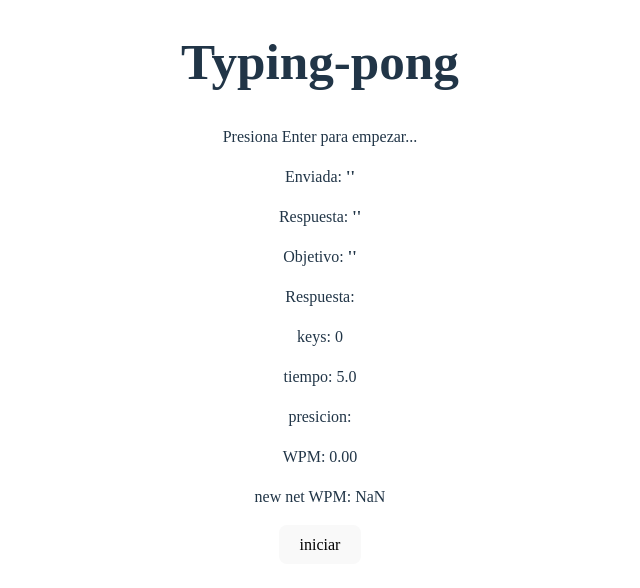
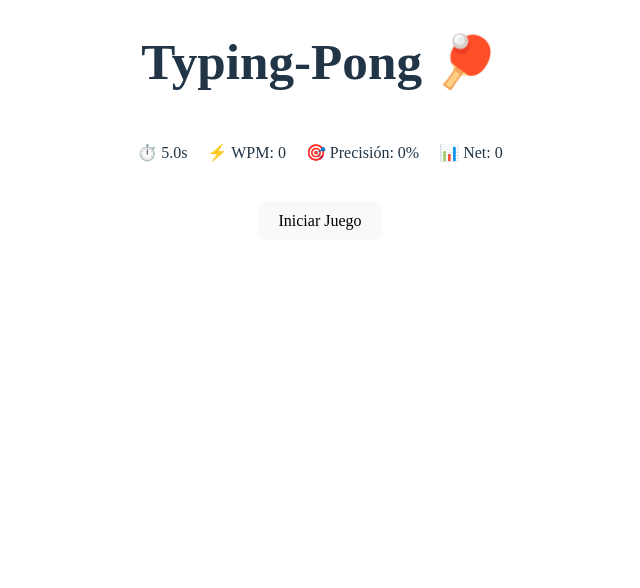
Before and after one commit to hugosimon369/typing-pong, a React (Vite) app: page / in a window 1280 px wide. Shown: the top 588 px of the page, without its empty margins (320-960 px from the left). Built offline with nearby package versions, Linux system fonts and the light colour scheme.

Commit message:
v 0.6.0 funcional. Ciclo infinito activo. Verificación de existencia implementada.

```diff
--- a/src/components/Game.jsx
+++ b/src/components/Game.jsx
@@ -1,185 +1,198 @@
 import { useEffect, useState } from 'react'
 
 function Game() {
+    // --- ESTADOS DEL JUEGO ---
+    const [play, setPlay] = useState(false)
+    const [gameOver, setGameOver] = useState(false)
+    const [target, setTarget] = useState("")         // Palabra que responde la máquina
+    const [palabra, setPalabra] = useState("")       // Lo que escribe el usuario
+    const [palabraEnviada, setPalabraEnviada] = useState("") // Disparador de la API
+    const [usedWords, setUsedWords] = useState([])   // Historial para no repetir
+    const [language, setLanguage] = useState('es')
 
-    const [play, setPlay] = useState(false)
-
-    const [key, setKey] = useState()
-
-    const [target, setTarget] = useState("")
-
-    const [palabra, setPalabra] = useState("")
-
-    const [palabraEnviada, setPalabraEnviada] = useState()
-
-    const [usedWords, setUsedWords] = useState([])
-
+    // --- MÉTRICAS ---
     const [startTime, setStartTime] = useState(null)
-
-    const [gameOver, setGameOver] = useState(false)
-
+    const [timeLeft, setTimeLeft] = useState(5)
     const [wpm, setWpm] = useState(0)
-
-    const [accuracy, setAccuracy] = useState()
-
-    const [timeInMinutes, setTimeInMinuetes] = useState()
-
-    const [timeLeft, setTimeLeft] = useState(5)
-
+    const [accuracy, setAccuracy] = useState(0)
     const [keyUsed, setKeyUsed] = useState(0)
 
-    const [playerUno, setPlayerUno] = useState(false)
+    // Cálculo visual (evita NaN si es 0)
+    const netWpm = wpm > 0 ? (wpm * accuracy) / 100 : 0;
 
-    const [playerDos, setPlayerDos] = useState(false)
+    // 1. MANEJO DE TECLAS (INPUT)
+    useEffect(() => {
+        if (!play || gameOver) return; // Bloquear si no está jugando
+        const handleKeyDown = (e) => {
+            const { key } = e;
+            // Detectar letras (ignora teclas especiales salvo Backspace/Enter)
+            if (key.length === 1 && key.match(/[a-zA-ZñÑáéíóúÁÉÍÓÚ]/)) {
+                if (startTime === null) setStartTime(Date.now()); // Inicia timer primera tecla
+                setPalabra(prev => prev + key);
+                setKeyUsed(prev => prev + 1);
+            }
+            if (key === 'Backspace') {
+                setPalabra(prev => prev.slice(0, -1)); // Borrado seguro
+            }
+            if (key === 'Enter') {
+                processTurn(); // Procesar jugada
+            }
+        };
+        window.addEventListener('keydown', handleKeyDown);
+        return () => window.removeEventListener('keydown', handleKeyDown);
+    }, [play, gameOver, palabra, startTime]);
 
 
-    let newNetWpm = (wpm * accuracy) / 100
-
-    let time = (60 - (timeLeft / 10)).toFixed(1)
+    // 2. CRONÓMETRO (Cuenta Regresiva)
+    useEffect(() => {
+        if (!play || gameOver || startTime === null) return
+        const interval = setInterval(() => {
+            setTimeLeft((prevTime) => {
+                if (prevTime <= 0.1) {
+                    clearInterval(interval);
+                    triggerGameOver("¡SE ACABÓ EL TIEMPO!");
+                    return 0;
+                }
+                return prevTime - 0.1;
+            });
+        }, 100);
+        return () => clearInterval(interval);
+    }, [play, gameOver, startTime]);
 
 
+    // 3. API: CEREBRO DEL JUEGO (Turno de la Máquina)
+    useEffect(() => {
+        const fetchNewWord = async () => {
+            if (!palabraEnviada) return;
 
-    useEffect(() => { // Key detector
-        const handleKeyDown = (e) => {
-            const id = e.key
-            const number = ['0', '1', '2', '3', '4', '5', '6', '7', '8', '9']
-            setKey(id)
-            console.log(id)
-            //agregando letra
-            if (id !== 'Enter'
-                && id !== number[id]
-                && id !== 'Backspace'
-                && play) {
-                setPalabra(palabra + id)
-                setKeyUsed(keyUsed + 1)
-                if (startTime === null) {
-                    setStartTime(Date.now())
+            try {
+                // LA MAGIA: Buscar palabras que empiecen con las últimas 2 letras
+                const semilla = palabraEnviada.slice(-2);
+                const response = await fetch(`https://api.datamuse.com/words?sp=${semilla}*&v=${language}&max=10`);
+                const data = await response.json();
+                const verification = await fetch(`https://api.datamuse.com/words?sp=${palabraEnviada}*&v=${language}&max=1`)
+                const verificacionData = await verification.json()
+                console.log(verificacionData)
+                if(verificacionData.length <= 0) {
+                    triggerGameOver('palabra ireal')
+                    return
                 }
-                console.log({ keyUsed })
-            }
-            // enviando palabra
-            if (id === 'Enter') {
-                processTurn()
-            }
-            // borrar letra, aun no completado (ahora borra todo)
-            if (id === "Backspace") {
-                setPalabra("")
+                if (data.length > 0) {
+                    // Elegir una al azar
+                    const randomIndex = Math.floor(Math.random() * data.length);
+                    const nuevaPalabra = data[randomIndex].word;
+
+                    setTarget(nuevaPalabra);
+
+                    // Reset para el turno del jugador
+                    setPalabra("");
+                    setTimeLeft(5);      // Restaurar tiempo
+                    setStartTime(null);  // Esperar tecla para arrancar de nuevo
+                    setKeyUsed(0);       // Resetear contador de teclas de este turno
+                    console.log(verificacionData)
+                } else {
+                    triggerGameOver("LA MÁQUINA SE RINDIÓ (No hay palabras)");
+                }
+            } catch (error) {
+                console.error("Error API:", error);
+                triggerGameOver("ERROR DE CONEXIÓN");
             }
         };
-        // oyente del evento
-        window.addEventListener('keydown', handleKeyDown);
-        // remover el oyente
-        return () => {
-            window.removeEventListener('keydown', handleKeyDown);
-        };
-    }, [palabra, key, startTime, keyUsed, target, timeLeft, play]);
+
+        fetchNewWord();
+    }, [palabraEnviada, language]);
 
 
-    useEffect(() => { // cronometro
-        let interval
-        if (startTime && timeLeft >= 0) {
-            interval = setInterval(() => {
-                setTimeLeft(timeLeft - 0.1)
-            }, 100);
-            return () => {
-                if (timeLeft < 0.1) {
-                    setGameOver(true)
-                }
+    // --- LÓGICA DEL JUEGO ---
 
-                clearInterval(interval)
+
+    const processTurn = () => {
+        if (!palabra) return;
+        // Validación 1: No repetir
+        if (usedWords.includes(palabra)) {
+            triggerGameOver("¡PALABRA REPETIDA!");
+            return;
+        }
+        // Validación 2: Verificar coincidencia (Opcional, Pong Estricto)
+        // Si hay target, la palabra debe empezar con las ultimas 2 del target
+        if (target && !palabra.startsWith(target.slice(-2))) {
+            triggerGameOver('No hay pong :( "devuelve una palabra empezando con la silaba final de tu rival"')
+            return
+        }
+        // Guardar en historial
+        setUsedWords(prev => [...prev, palabra]);
+        // Calcular Métricas
+        if (startTime) {
+            const timeElapsedMin = (Date.now() - startTime) / 60000; // Minutos reales
+            // Evitar división por cero
+            if (timeElapsedMin > 0) {
+                const currentWpm = (palabra.length / 5) / timeElapsedMin;
+                const currentAccuracy = (palabra.length / keyUsed) * 100;
+
+                setWpm(currentWpm);
+                setAccuracy(currentAccuracy);
             }
         }
-    }, [timeLeft, startTime, setInterval])
+        // Pasar turno a la API
+        setPalabraEnviada(palabra);
+    };
 
 
-    useEffect(() => { // API
-        const getTarget = async () => {
-            if (playerUno) {
-                try {
-                    const response = await fetch(`https://api.datamuse.com/words?sp=${palabra}*&v=es`)
-                    const data = await response.json()
-                    console.log("data: ", data)
-                    setTarget(data)
-                } catch (error) {
-                    console.log("error: ", error)
-                }
-            }
-            if (playerDos) {
-                try {
-                    const response = await fetch(`https://api.datamuse.com/words?sp=${palabra}*&v=es`)
-                    const data = await response.json()
-                    console.log("data: ", data)
-                    setTarget(data)
-                } catch (error) {
-                    console.log("error: ", error)
-                }
-            }
-        }
-        if (palabraEnviada) getTarget()
-    }, [palabraEnviada])
-
-
-    useEffect(() => {
-        if (gameOver) {
-            setTarget("GAME-OVER")
-            setPalabra("")
-            setStartTime(null)
-            setKeyUsed(0)
-            setTimeLeft(5)
-        } else {
-            return
-        }
-    }, [gameOver])
-
-
-    const handlePlayButton = () => {
-        setPlay(!play)
-        if (play) {
-            setTarget("")
-            setPalabra("")
-            setStartTime(null)
-            setKeyUsed(0)
-            setTimeLeft(5)
-        }
-    }
-
-    const processTurn = () => {
-        if (palabra)
-
-            if (usedWords.includes(palabra)) { // verficacion de palabra usada
-                setGameOver(true) // logica de game-over
-            } else {
-                setUsedWords(usedWords + palabra)
-                console.log(usedWords + palabra)
-            }
-
-        let tiempo = (Date.now() - startTime) / 60000
-        const accuracy = ((palabra.length / keyUsed) * 100).toFixed(2)
-        setAccuracy(accuracy)
-        setWpm((((keyUsed + 1) / 5) / tiempo))
-        setStartTime(null)
-        handlePlayButton()
-        setPalabraEnviada(palabra)
-        console.log("palabra enviada a verificar: ", { palabra }, "time: ", { tiempo })
-    }
-
+    const triggerGameOver = (motivo) => {
+        setGameOver(true);
+        setTarget(motivo);
+    };
+    const handleStartGame = () => {
+        setPlay(true);
+        setGameOver(false);
+        setTarget("");
+        setPalabra("");
+        setPalabraEnviada("");
+        setUsedWords([]);
+        setTimeLeft(5);
+        setWpm(0);
+        setAccuracy(0);
+        setStartTime(null);
+        setKeyUsed(0);
+    };
 
 
     return (
-        <main className='main' >
-            <h1>Typing-pong</h1>
-            {!play && <p>Presiona Enter para empezar...</p>}
-            <p>Enviada: <strong>'{palabraEnviada}'</strong></p>
-            <p>Respuesta: <strong>'{}'</strong></p>
-            <p>Objetivo: <strong>'{target}'</strong></p>
-            <p>Respuesta: {palabra}</p>
-            <p>keys: {keyUsed}</p>
-            <p>tiempo: {timeLeft.toFixed(1)}</p>
-            <p>presicion: {accuracy}</p>
-            <p>WPM: {wpm.toFixed(2)}</p>
-            <p>new net WPM: {newNetWpm.toFixed(2)}</p>
-            {play && <button onClick={handlePlayButton} value="avanzar">avanzar</button>}
-            {!play && <button onClick={handlePlayButton} value='iniciar'>iniciar</button>}
+        <main className='main'>
+            <h1>Typing-Pong 🏓</h1>
+
+            {/* Panel de Estadísticas */}
+            <div style={{ display: 'flex', gap: '20px', justifyContent: 'center', marginBottom: '20px' }}>
+                <p>⏱️ {timeLeft.toFixed(1)}s</p>
+                <p>⚡ WPM: {wpm.toFixed(0)}</p>
+                <p>🎯 Precisión: {accuracy ? accuracy.toFixed(0) : 0}%</p>
+                <p>📊 Net: {netWpm.toFixed(0)}</p>
+            </div>
+            {/* Área de Juego */}
+            {!play ? (
+                <button onClick={handleStartGame}>
+                    {gameOver ? "Jugar de Nuevo" : "Iniciar Juego"}
+                </button>
+            ) : (
+                <div>
+                    {target && !gameOver && (
+                        <p style={{ fontSize: '1.2em', color: '#888' }}>
+                            La máquina dijo: <strong style={{color:'yellow', fontSize:'1.3em'}}>{target}</strong> (Responde empezando con:  <span style={{color: 'green', fontSize:'1.3em'}}>{target.slice(-2)}</span>)
+                        </p>
+                    )}
+
+                    {gameOver ? (
+                        <h2 style={{ color: 'red' }}>{target}</h2>
+                    ) : (
+                        <>
+                            <p style={{ fontSize: '2em', fontWeight: 'bold' }}>
+                                {palabra}<span className="cursor">|</span>
+                            </p>
+                            <small>Historial: {usedWords.length} palabras</small>
+                        </>
+                    )}
+                </div>
+            )}
         </main>
     )
 }
```
